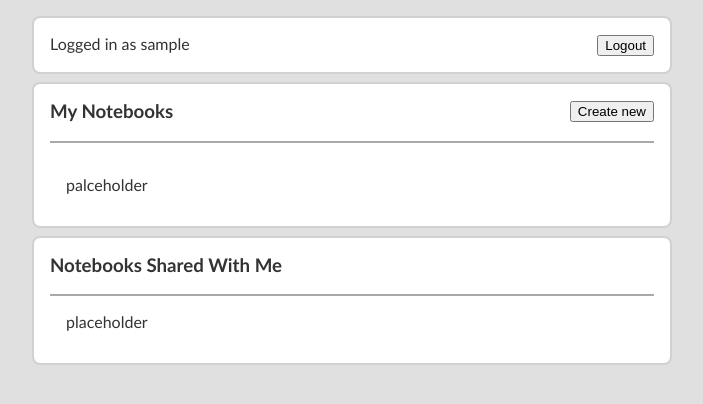
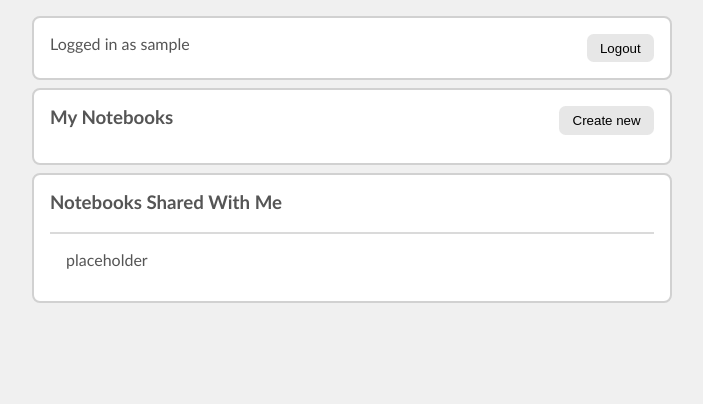
Before and after one commit to Jokauppi/tsoha-math-notebook, a Flask app: page / in a window 1280 px wide. Shown: the top 404 px of the page, without its empty margins (288-991 px from the left). Run offline with Flask 2, Linux system fonts and the light colour scheme; the visitor is signed in with stand-in values (Sample User, id 1).

Commit message:
better design, fix notebooks get_all, fix notebook listing

```diff
--- a/routes/routes.py
+++ b/routes/routes.py
@@ -5,7 +5,10 @@ from services import notebooks
 
 @app.route("/")
 def index():
-    return render_template("index.html", title="Notebooks", notebooks=[(1, "palceholder")])
+    notebook_list = notebooks.get_all(users.user_id())
+    print(notebook_list)
+    print(users.user_id())
+    return render_template("index.html", title="Notebooks", notebooks=notebook_list)
 
 @app.route("/new/notebook",methods=["GET", "POST"])
 def new_notebook():
--- a/services/notebooks.py
+++ b/services/notebooks.py
@@ -11,9 +11,13 @@ def create(title, user):
 
 def get_all(user):
     try:
+        print(1)
         sql = """SELECT id, title FROM notebooks WHERE user_id=:user"""
+        print(2)
         result = db.session.execute(sql, {"user":user})
-        notebooks = result.fetchAll()
+        print(3)
+        notebooks = result.fetchall()
+        print(4)
     except:
         return []
     return notebooks
--- a/static/main.css
+++ b/static/main.css
@@ -1,18 +1,35 @@
 body {
   font-family:'Gill Sans', 'Gill Sans MT', Calibri, 'Trebuchet MS', sans-serif;
-  color: #333333;
+  color: #555555;
   margin: 0;
   width: 100%;
   display: flex;
   flex-direction: row;
   justify-content: center;
-  background-color: #e0e0e0;
+  background-color: #f0f0f0;
 }
 
 hr {
   margin: 0;
   border: 0;
-  border-top: 2px solid darkgrey;
+  border-top: 2px solid rgb(218, 218, 218);
+}
+
+input[type="button"],input[type="submit"] {
+  background-color: #e7e7e7;
+  border: 0;
+  padding: 0.5em 1em 0.5em 1em;
+  border-radius: 0.5em;
+}
+
+input[type="button"]:active,input[type="submit"]:active {
+  background-color: #d6d6d6;
+}
+
+input[type="text"],input[type="password"] {
+  border: 2px solid #d1d1d1;
+  padding: 0.5em;
+  border-radius: 0.5em;
 }
 
 #content {
@@ -44,7 +61,6 @@ hr {
 .notelist {
   display: flex;
   flex-direction: column;
-  gap: 1em;
 }
 
 .notebook-box {
@@ -55,5 +71,5 @@ hr {
 }
 
 .notebook-box:hover {
-  background-color: #eeeeee;
+  background-color: #e8e8e8;
 }
--- a/templates/createnotebook.html
+++ b/templates/createnotebook.html
@@ -18,7 +18,11 @@
       <input type="hidden" name="csrf_token" value="{{ session.csrf_token }}">
       <br>
       <br>
-      <input type="submit" value="Create new">
+      <div>
+        <input type="submit" value="Create new">
+        <input type="submit" form="cancel-new-notebook" value="Cancel">
+      </div>
     </form>
+    <form id="cancel-new-notebook" action="/" method="get"></form>
   </div>
 {% endblock %}
--- a/templates/index.html
+++ b/templates/index.html
@@ -22,8 +22,10 @@
 
       <div class="notelist">
         {% for notebook in notebooks %}
-          <hr>
-          <p class="notebook-box">{{ notebook[1] }}</p>
+          <div>
+            <hr>
+            <p class="notebook-box">{{ notebook[1] }}</p>
+          </div>
         {% endfor %}
       </div>
     </div>
```
